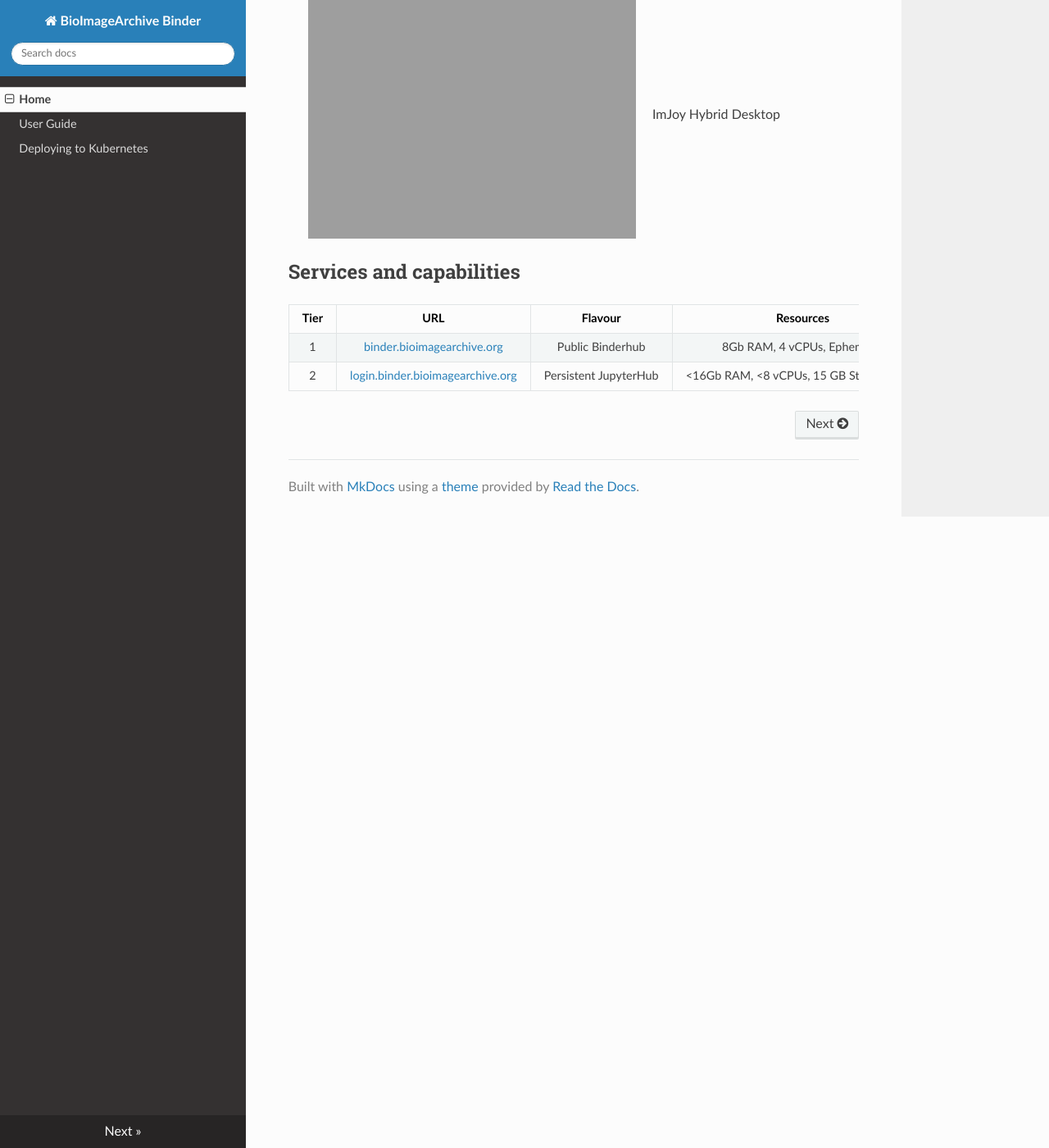
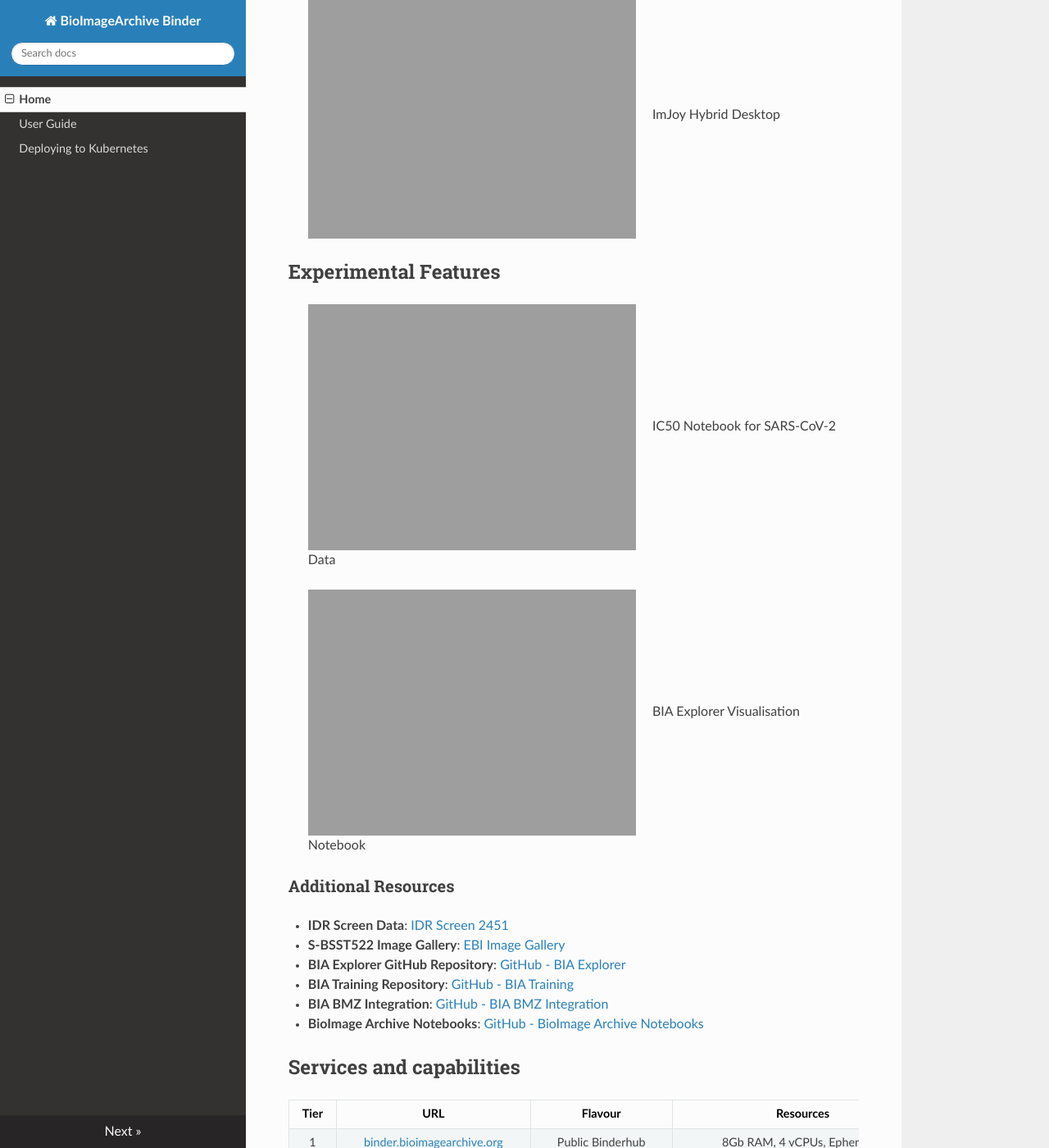
Before and after one commit to BioImage-Archive/bia-binder, an MkDocs documentation site: the page built from docs/index.md, in a window 1280 px wide and 1400 px high, scrolled down 1588 px. Shown: the whole window at 82% size. Built offline with MkDocs 1.6.1, drawn with Linux system fonts in a browser that asks for light colours; nearby versions of some CDN libraries.

Commit message:
fixing docs

```diff
--- a/docs/index.md
+++ b/docs/index.md
@@ -67,6 +67,21 @@ BinderHub allows users to share reproducible interactive computing environments
 >
 > [![Binder](https://binder.bioimagearchive.org/badge_logo.svg)](https://binder.bioimagearchive.org/v2/gh/imjoy-team/imjoy-hybrid-desktop/binder?urlpath=desktop) &emsp; ImJoy Hybrid Desktop
 
+## Experimental Features
+
+> [![Binder](https://binder.bioimagearchive.org/badge_logo.svg)](https://binder.bioimagearchive.org/v2/gh/IDR/idr0094-ellinger-sarscov2/master?urlpath=notebooks%2Fnotebooks%2Fidr0094-ic50.ipynb%3FscreenId%3D2602) &emsp; IC50 Notebook for SARS-CoV-2 Data
+>
+> [![Binder](https://binder.bioimagearchive.org/badge_logo.svg)](https://binder.bioimagearchive.org/v2/gh/BioImage-Archive/bia-explorer/HEAD?labpath=BIA-explorer-visualisation-notebook.ipynb) &emsp; BIA Explorer Visualisation Notebook
+
+### Additional Resources
+
+- **IDR Screen Data**: [IDR Screen 2451](https://idr.openmicroscopy.org/webclient/?show=screen-2451)
+- **S-BSST522 Image Gallery**: [EBI Image Gallery](https://www.ebi.ac.uk/bioimage-archive/galleries/S-BSST522.html)
+- **BIA Explorer GitHub Repository**: [GitHub - BIA Explorer](https://github.com/BioImage-Archive/bia-explorer)
+- **BIA Training Repository**: [GitHub - BIA Training](https://github.com/BioImage-Archive/bia-training)
+- **BIA BMZ Integration**: [GitHub - BIA BMZ Integration](https://github.com/BioImage-Archive/bia-bmz-integration)
+- **BioImage Archive Notebooks**: [GitHub - BioImage Archive Notebooks](https://github.com/BioImage-Archive/bioimagearchive_notebooks)
+
 ## Services and capabilities
 
 | Tier |URL|Flavour|Resources|
```
